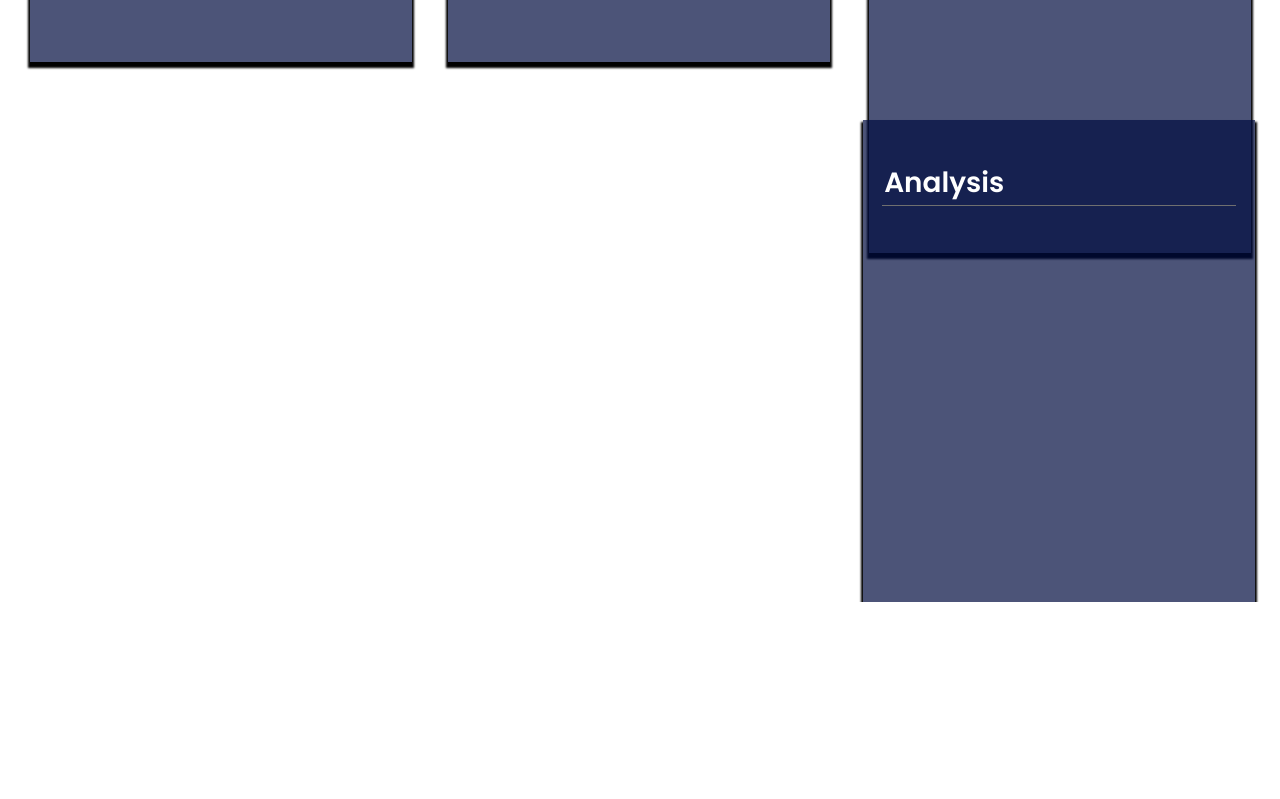
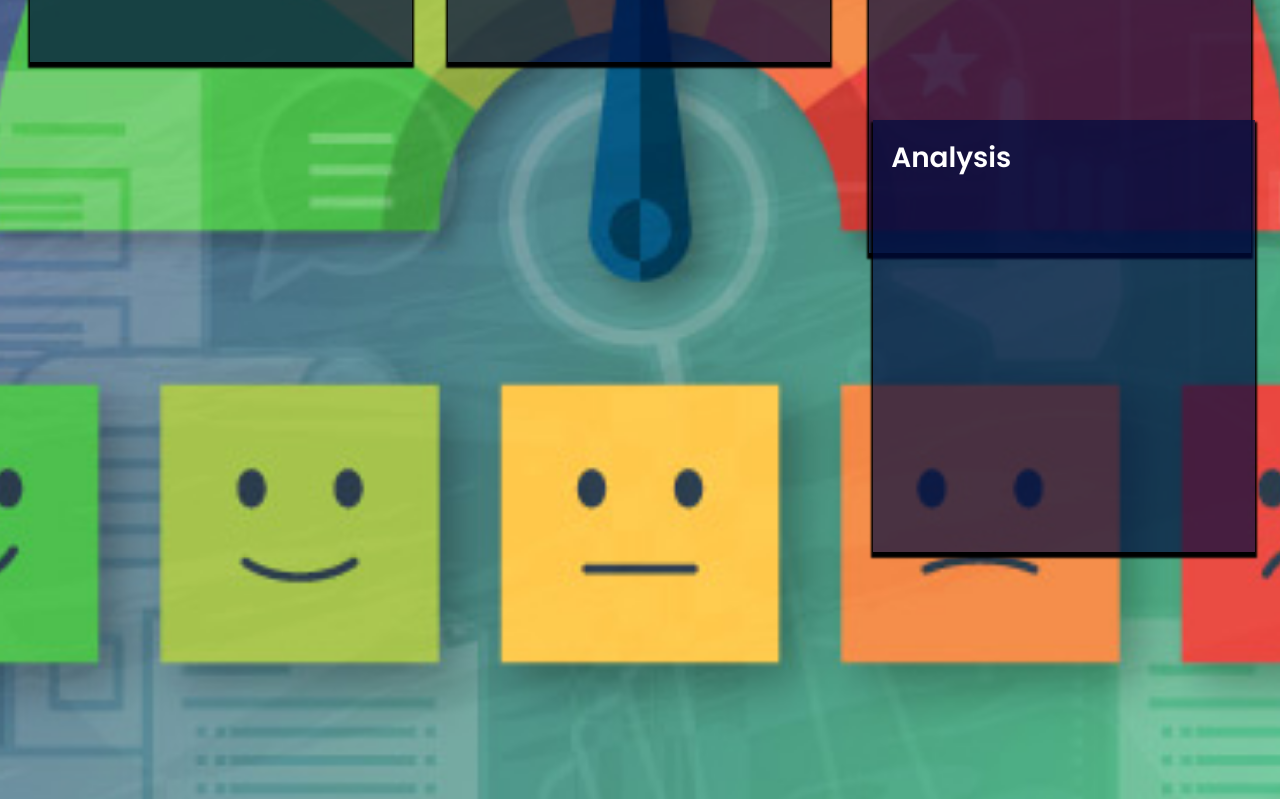
Before and after one commit to Mohit-Gaur/Dashboard, a React (Create React App) app: page / in a window 1280 px wide. Shown: the part 720-1519 px from the top of the page. Before the commit the page ends 1322 px from the top, so only its background shows below. Built offline with nearby package versions, Linux system fonts and the light colour scheme.

Commit message:
fixed some css

```diff
--- a/src/Components/App/App.css
+++ b/src/Components/App/App.css
@@ -27,7 +27,7 @@ h2 {
 }
 
 .App {
-  height: 100%;
+  height: 190vh;
   padding: 0 17% 10% 17%;
   background-image: url('./background_photo_desktop.jpg');
   background-size: cover;
--- a/src/Components/MainList/MainList.css
+++ b/src/Components/MainList/MainList.css
@@ -1,12 +1,10 @@
 .Mainlist {
-  display: flex;
-  flex-direction: column;
   align-items: center;
-  overflow-y: scroll;
   width: 350px;
   height: 400px;
-  /*max-height: 950px;*/
-  padding: 2.27rem 1.16rem;
+  align-items: left;
+  overflow-y: scroll;
+  padding: .88rem;
   background-color: rgba(1, 12, 63, 0.7);
   box-shadow: 0 4px 2px 2px #000000;
   position: absolute;
@@ -19,26 +17,10 @@
   border: 0;
   outline: 0;
   background: transparent;
-  border-bottom: 1px solid #6f6f6f;
+  border-bottom: 1px transparent;
   font-family: 'Poppins', sans-serif;
   font-size: 1.55rem;
   color: #fff;
-}
-
-.Mainlist-save {
-  cursor: pointer;
-  width: 10rem;
-  padding: .77rem 0;
-  border-radius: 54px;
-  margin-top: 1.27rem;
-  background-color: #6c41ec;
-  text-align: center;
-  font-size: .83rem;
-  transition: background-color .25s;
-}
-
-.Mainlist-save:hover {
-  background-color: rgba(108, 65, 233, .7);
 }
 
 ::-webkit-scrollbar {
```
